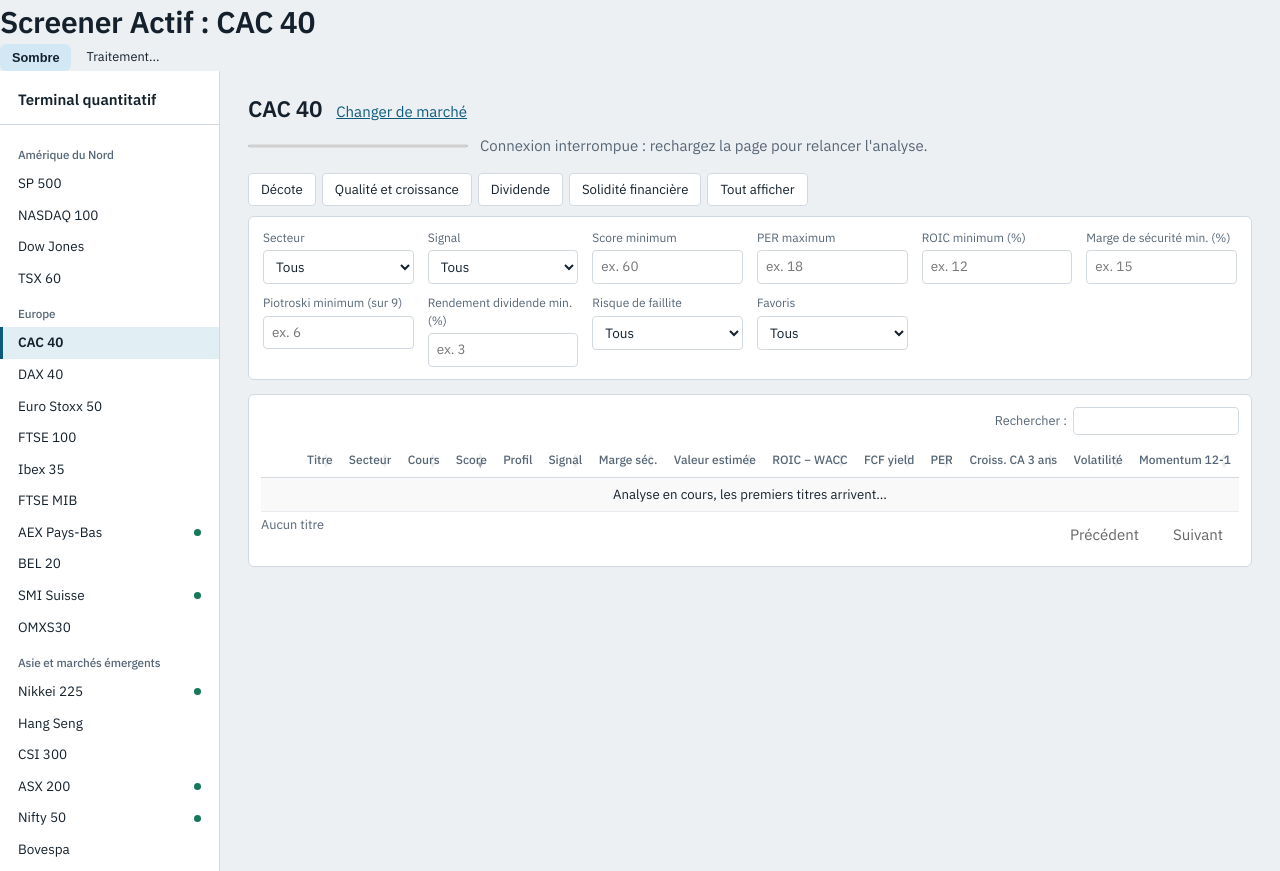
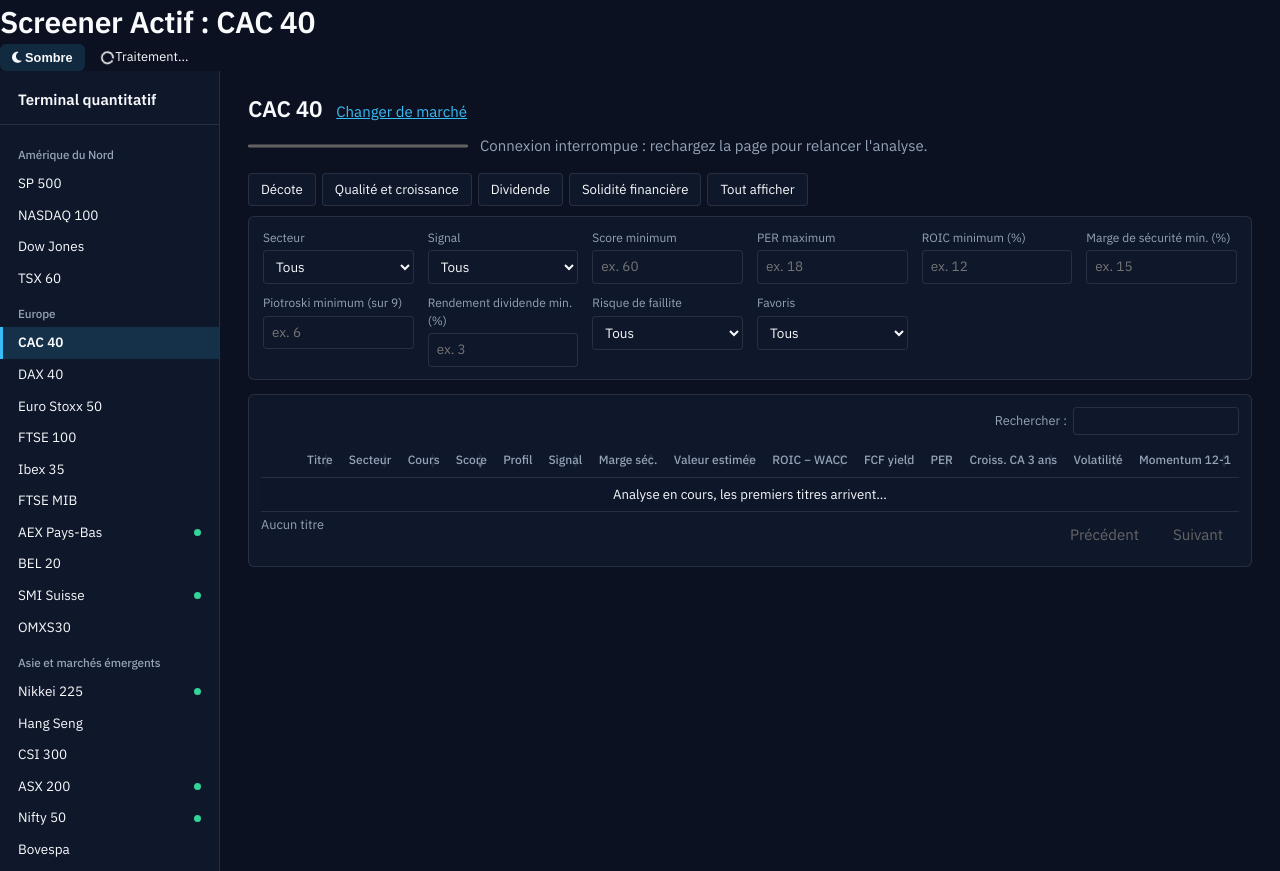
Before and after one commit to vaubourglucasg-oss/terminal_quant, a FastAPI app: page /run in a window 1280 px wide. Run offline with FastAPI, Linux system fonts and the light colour scheme; data that the repository does not hold is empty; some libraries are stand-ins or nearby versions.

Commit message:
Ajout du CDN FontAwesome et liaison du theme clair

```diff
--- a/app/templates/dashboard.html
+++ b/app/templates/dashboard.html
@@ -6,6 +6,8 @@
     <title>{{ indice }} — Terminal quantitatif</title>
     <link rel="stylesheet" href="https://cdn.datatables.net/1.13.6/css/jquery.dataTables.min.css">
     <link rel="stylesheet" href="https://cdn.datatables.net/buttons/2.4.1/css/buttons.dataTables.min.css">
+    <!-- AJOUTE CETTE LIGNE : -->
+    <link rel="stylesheet" href="https://cdnjs.cloudflare.com/ajax/libs/font-awesome/6.4.0/css/all.min.css">
     <link rel="stylesheet" href="/static/style.css">
 </head>
 <body>
--- a/app/templates/style.css
+++ b/app/templates/style.css
@@ -1,18 +1,55 @@
-/* Terminal quantitatif — thème clair, denses, chiffres tabulaires.
-   Palette : papier #EDF0F3 · surface #FFFFFF · encre #14212C · marine #0D5B7C · vert #14795A · rouge #B1303E · ambre #A87510 */
+/* Terminal quantitatif — thème clair et sombre dynamiques. */
 @import url('https://fonts.googleapis.com/css2?family=IBM+Plex+Sans:wght@400;500;600&display=swap');
 
 :root {
-  --papier: #EDF0F3; --surface: #FFFFFF; --encre: #14212C; --muted: #566676; --trait: #D2D9E0;
-  --marine: #0D5B7C; --marine-fonce: #0A4761; --marine-pale: #E1EEF4;
-  --vert: #14795A; --vert-pale: #E2F1EB; --rouge: #B1303E; --rouge-pale: #F7E4E6; --ambre: #A87510; --ambre-pale: #F6EBD3;
+  /* Par défaut : THÈME SOMBRE (dark) */
+  --papier: #0b1120;
+  --surface: #0f172a;
+  --encre: #f8fafc;
+  --muted: #94a3b8;
+  --trait: rgba(255, 255, 255, 0.1);
+  --marine: #38bdf8;
+  --marine-fonce: #0ea5e9;
+  --marine-pale: rgba(56, 189, 248, 0.15);
+  --vert: #34d399;
+  --vert-pale: rgba(52, 211, 153, 0.15);
+  --rouge: #f87171;
+  --rouge-pale: rgba(248, 113, 113, 0.15);
+  --ambre: #fbbf24;
+  --ambre-pale: rgba(251, 191, 36, 0.15);
   --police: 'IBM Plex Sans', system-ui, sans-serif;
+  --hover-bg: rgba(255, 255, 255, 0.04);
+  --tr-hover: rgba(255, 255, 255, 0.06);
+  --iframe-bg: #0f172a;
 }
+
+/* Thème clair activé par la classe .light-mode sur le body */
+body.light-mode {
+  --papier: #EDF0F3;
+  --surface: #FFFFFF;
+  --encre: #14212C;
+  --muted: #566676;
+  --trait: #D2D9E0;
+  --marine: #0D5B7C;
+  --marine-fonce: #0A4761;
+  --marine-pale: #E1EEF4;
+  --vert: #14795A;
+  --vert-pale: #E2F1EB;
+  --rouge: #B1303E;
+  --rouge-pale: #F7E4E6;
+  --ambre: #A87510;
+  --ambre-pale: #F6EBD3;
+  --hover-bg: rgba(255,255,255,.7);
+  --tr-hover: #F5F8FA;
+  --iframe-bg: #fff;
+  background: radial-gradient(circle at top right, #e2e8f0 0%, #f8fafc 70%) !important;
+}
+
 * { box-sizing: border-box; }
 html { font-size: 15px; }
-body { margin: 0; font-family: var(--police); background: var(--papier); color: var(--encre); font-variant-numeric: tabular-nums; line-height: 1.45; }
+body { margin: 0; font-family: var(--police); background: var(--papier); color: var(--encre); font-variant-numeric: tabular-nums; line-height: 1.45; transition: background 0.3s ease, color 0.3s ease; }
 a { color: var(--marine); }
-h1, h2, h3 { margin: 0; font-weight: 600; letter-spacing: -0.01em; }
+h1, h2, h3 { margin: 0; font-weight: 600; letter-spacing: -0.01em; color: var(--encre); }
 small, .discret { color: var(--muted); }
 :focus-visible { outline: 2px solid var(--marine); outline-offset: 2px; }
 .nd { color: #9AA7B3; }
@@ -27,7 +64,7 @@ small, .discret { color: var(--muted); }
 .macro div { padding: 12px 14px; border-right: 1px solid var(--trait); }
 .macro div:last-child { border-right: 0; }
 .macro .n { font-size: .8rem; color: var(--muted); }
-.macro .v { font-size: 1.15rem; font-weight: 600; }
+.macro .v { font-size: 1.15rem; font-weight: 600; color: var(--encre); }
 .macro .d { font-size: .8rem; }
 .accueil h2 { font-size: 1rem; margin: 30px 0 8px; }
 .note { font-size: .85rem; color: var(--muted); margin: 8px 0 0; max-width: 70ch; }
@@ -36,19 +73,19 @@ small, .discret { color: var(--muted); }
 .marche { display: block; cursor: pointer; }
 .marche input { position: absolute; opacity: 0; }
 .marche .ligne { display: grid; grid-template-columns: 170px 70px 150px 1fr; gap: 12px; align-items: baseline; padding: 9px 10px 9px 12px; border-bottom: 1px solid var(--trait); border-left: 3px solid transparent; background: transparent; }
-.marche:hover .ligne { background: rgba(255,255,255,.7); }
+.marche:hover .ligne { background: var(--hover-bg); }
 .marche input:checked + .ligne { background: var(--surface); border-left-color: var(--marine); }
 .marche input:focus-visible + .ligne { outline: 2px solid var(--marine); outline-offset: -2px; }
-.marche .nom { font-weight: 600; } .marche .nb { color: var(--muted); font-size: .85rem; } .marche .cons { color: var(--muted); font-size: .88rem; }
+.marche .nom { font-weight: 600; color: var(--encre); } .marche .nb { color: var(--muted); font-size: .85rem; } .marche .cons { color: var(--muted); font-size: .88rem; }
 .badge { font-size: .78rem; font-weight: 500; padding: 2px 8px; border-radius: 3px; white-space: nowrap; justify-self: start; }
 .badge-top { background: var(--vert-pale); color: var(--vert); } .badge-opp { background: var(--marine-pale); color: var(--marine); }
-.badge-fav { background: #EAF2EE; color: #2F6B57; } .badge-safe { background: var(--ambre-pale); color: var(--ambre); }
-.badge-neutral { background: #E6EAEE; color: var(--muted); } .badge-warn { background: var(--rouge-pale); color: var(--rouge); }
+.badge-fav { background: var(--vert-pale); color: var(--vert); } .badge-safe { background: var(--ambre-pale); color: var(--ambre); }
+.badge-neutral { background: var(--trait); color: var(--muted); } .badge-warn { background: var(--rouge-pale); color: var(--rouge); }
 .barre-lancer { position: fixed; left: 0; right: 0; bottom: 0; background: var(--surface); border-top: 1px solid var(--trait); }
 .barre-lancer .in { max-width: 880px; margin: 0 auto; padding: 12px 24px; display: flex; gap: 14px; align-items: center; flex-wrap: wrap; }
 .barre-lancer label { font-size: .85rem; color: var(--muted); display: flex; gap: 8px; align-items: center; }
 select, input[type=number] { font: inherit; font-size: .9rem; padding: 6px 8px; border: 1px solid var(--trait); border-radius: 4px; background: var(--surface); color: var(--encre); }
-.bouton { font: inherit; font-weight: 600; background: var(--marine); color: #fff; border: 0; border-radius: 4px; padding: 9px 18px; cursor: pointer; margin-left: auto; }
+.bouton { font: inherit; font-weight: 600; background: var(--marine); color: var(--papier); border: 0; border-radius: 4px; padding: 9px 18px; cursor: pointer; margin-left: auto; }
 .bouton:hover { background: var(--marine-fonce); }
 @media (max-width: 720px) { .marche .ligne { grid-template-columns: 1fr auto; } .marche .nb, .marche .cons { grid-column: 1 / -1; } }
 
@@ -58,55 +95,55 @@ select, input[type=number] { font: inherit; font-size: .9rem; padding: 6px 8px;
 .rail .marque { padding: 0 18px 14px; font-weight: 600; border-bottom: 1px solid var(--trait); margin-bottom: 10px; display: block; text-decoration: none; color: var(--encre); }
 .rail h3 { font-size: .78rem; font-weight: 500; color: var(--muted); padding: 12px 18px 4px; }
 .rail a.m { display: flex; justify-content: space-between; align-items: center; padding: 6px 18px 6px 15px; text-decoration: none; color: var(--encre); font-size: .9rem; border-left: 3px solid transparent; }
-.rail a.m:hover { background: var(--papier); }
+.rail a.m:hover { background: var(--hover-bg); }
 .rail a.m.actif { border-left-color: var(--marine); background: var(--marine-pale); font-weight: 600; }
 .rail .pt { width: 7px; height: 7px; border-radius: 50%; background: transparent; }
 .pt.badge-top, .pt.badge-fav { background: var(--vert); } .pt.badge-opp { background: var(--marine); } .pt.badge-warn { background: var(--rouge); } .pt.badge-safe { background: var(--ambre); }
 .principal { padding: 22px 28px 60px; min-width: 0; }
 .entete { display: flex; align-items: baseline; gap: 14px; flex-wrap: wrap; }
-.entete h1 { font-size: 1.5rem; }
+.entete h1 { font-size: 1.5rem; color: var(--encre); }
 .entete .filtre-secteur { color: var(--muted); }
 .avancement { display: flex; align-items: center; gap: 12px; margin: 10px 0 4px; }
 .avancement progress { width: 220px; height: 6px; accent-color: var(--marine); }
-.resume { margin: 6px 0 16px; max-width: 80ch; }
+.resume { margin: 6px 0 16px; max-width: 80ch; color: var(--encre); }
 .resume strong { font-weight: 600; }
 .presets { display: flex; gap: 6px; flex-wrap: wrap; align-items: center; margin-bottom: 10px; }
 .presets button, .lien-bouton { font: inherit; font-size: .88rem; padding: 6px 12px; border: 1px solid var(--trait); background: var(--surface); border-radius: 4px; cursor: pointer; color: var(--encre); }
 .presets button:hover { border-color: var(--marine); }
-.presets button[aria-pressed=true] { background: var(--marine); border-color: var(--marine); color: #fff; }
+.presets button[aria-pressed=true] { background: var(--marine); border-color: var(--marine); color: var(--papier); }
 .filtres { background: var(--surface); border: 1px solid var(--trait); border-radius: 6px; padding: 12px 14px; margin-bottom: 14px; display: grid; grid-template-columns: repeat(auto-fill, minmax(150px, 1fr)); gap: 10px 14px; }
 .filtres label { font-size: .8rem; color: var(--muted); display: flex; flex-direction: column; gap: 4px; }
-.filtres input, .filtres select { width: 100%; }
+.filtres input, .filtres select { width: 100%; color: var(--encre); }
 .tableau { background: var(--surface); border: 1px solid var(--trait); border-radius: 6px; padding: 8px 12px 12px; overflow-x: auto; }
-table.dataTable { width: 100% !important; border-collapse: collapse !important; font-size: .88rem; }
+table.dataTable { width: 100% !important; border-collapse: collapse !important; font-size: .88rem; color: var(--encre); }
 table.dataTable thead th { position: sticky; top: 0; background: var(--surface); color: var(--muted); font-weight: 500; font-size: .8rem; border-bottom: 1px solid var(--trait) !important; padding: 8px 8px !important; text-align: right; white-space: nowrap; }
 table.dataTable thead th.t-g, table.dataTable td.t-g { text-align: left; }
-table.dataTable tbody td { padding: 7px 8px; border-bottom: 1px solid #E8ECF0 !important; background: transparent !important; text-align: right; vertical-align: middle; }
-table.dataTable tbody tr:hover td { background: #F5F8FA !important; }
+table.dataTable tbody td { padding: 7px 8px; border-bottom: 1px solid var(--trait) !important; background: transparent !important; text-align: right; vertical-align: middle; color: var(--encre); }
+table.dataTable tbody tr:hover td { background: var(--tr-hover) !important; }
 table.dataTable tbody tr.ouvert td { background: var(--marine-pale) !important; }
-.titre strong { display: block; } .titre span { color: var(--muted); font-size: .8rem; display: block; max-width: 190px; overflow: hidden; text-overflow: ellipsis; white-space: nowrap; }
+.titre strong { display: block; color: var(--encre); } .titre span { color: var(--muted); font-size: .8rem; display: block; max-width: 190px; overflow: hidden; text-overflow: ellipsis; white-space: nowrap; }
 .etoile { cursor: pointer; color: var(--trait); } .etoile.actif { color: var(--ambre); }
 .score { display: inline-block; min-width: 2.4em; text-align: center; font-weight: 600; padding: 2px 6px; border-radius: 3px; }
-.score.haut { background: var(--vert-pale); color: var(--vert); } .score.bas { background: var(--rouge-pale); color: var(--rouge); } .score.moy { background: #E6EAEE; color: var(--encre); }
+.score.haut { background: var(--vert-pale); color: var(--vert); } .score.bas { background: var(--rouge-pale); color: var(--rouge); } .score.moy { background: var(--trait); color: var(--encre); }
 .profil { display: inline-flex; gap: 2px; align-items: flex-end; height: 22px; }
 .profil i { display: block; width: 5px; background: var(--marine); border-radius: 1px 1px 0 0; min-height: 2px; }
 .profil i.vide { background: var(--trait); }
 .signal { font-weight: 600; font-size: .82rem; white-space: nowrap; }
-.dataTables_wrapper .dataTables_filter input, .dataTables_wrapper .dataTables_length select { font: inherit; border: 1px solid var(--trait); border-radius: 4px; padding: 4px 8px; margin-left: 6px; }
+.dataTables_wrapper .dataTables_filter input, .dataTables_wrapper .dataTables_length select { font: inherit; border: 1px solid var(--trait); border-radius: 4px; padding: 4px 8px; margin-left: 6px; background: var(--surface); color: var(--encre); }
 .dataTables_wrapper .dataTables_filter, .dataTables_wrapper .dataTables_length, .dataTables_wrapper .dataTables_info { color: var(--muted); font-size: .85rem; padding: 4px 0 8px; }
 .dt-buttons .dt-button { font: inherit !important; font-size: .85rem !important; background: var(--surface) !important; color: var(--encre) !important; border: 1px solid var(--trait) !important; border-radius: 4px !important; padding: 4px 10px !important; margin: 0 6px 8px 0 !important; box-shadow: none !important; background-image: none !important; }
 
 /* panneau détail (ligne dépliée) */
-.detail { text-align: left; padding: 14px 6px 8px; white-space: normal; }
+.detail { text-align: left; padding: 14px 6px 8px; white-space: normal; color: var(--encre); }
 .detail-grille { display: grid; grid-template-columns: repeat(auto-fit, minmax(230px, 1fr)); gap: 18px 28px; }
 .detail h4 { margin: 0 0 6px; font-size: .85rem; color: var(--marine); font-weight: 600; }
 .detail dl { margin: 0; } .detail dl div { display: flex; justify-content: space-between; gap: 12px; padding: 3px 0; border-bottom: 1px dotted var(--trait); }
-.detail dt { color: var(--muted); font-size: .85rem; } .detail dd { margin: 0; font-weight: 500; text-align: right; }
+.detail dt { color: var(--muted); font-size: .85rem; } .detail dd { margin: 0; font-weight: 500; text-align: right; color: var(--encre); }
 .detail .texte { max-width: 90ch; color: var(--muted); font-size: .88rem; margin: 14px 0 8px; }
 .alertes { margin: 12px 0 0; padding: 0; list-style: none; }
-.alertes li { background: var(--ambre-pale); color: #6F4C06; padding: 6px 10px; border-radius: 3px; margin-bottom: 4px; font-size: .86rem; }
+.alertes li { background: var(--ambre-pale); color: var(--ambre); padding: 6px 10px; border-radius: 3px; margin-bottom: 4px; font-size: .86rem; }
 .actions { display: flex; gap: 8px; flex-wrap: wrap; margin-top: 10px; align-items: center; }
-.zone-graph iframe { width: 100%; height: 740px; border: 1px solid var(--trait); border-radius: 4px; margin-top: 10px; background: #fff; }
+.zone-graph iframe { width: 100%; height: 740px; border: 1px solid var(--trait); border-radius: 4px; margin-top: 10px; background: var(--iframe-bg); }
 .actus { font-size: .88rem; margin-top: 8px; } .actus ul { margin: 6px 0 0 18px; padding: 0; color: var(--muted); }
 .vide-etat { padding: 28px 8px; color: var(--muted); }
 @media (max-width: 900px) { .app { grid-template-columns: 1fr; } .rail { display: none; } .principal { padding: 16px; } }
```
Also changed, not shown: app/templates/Terminal.html (added).
